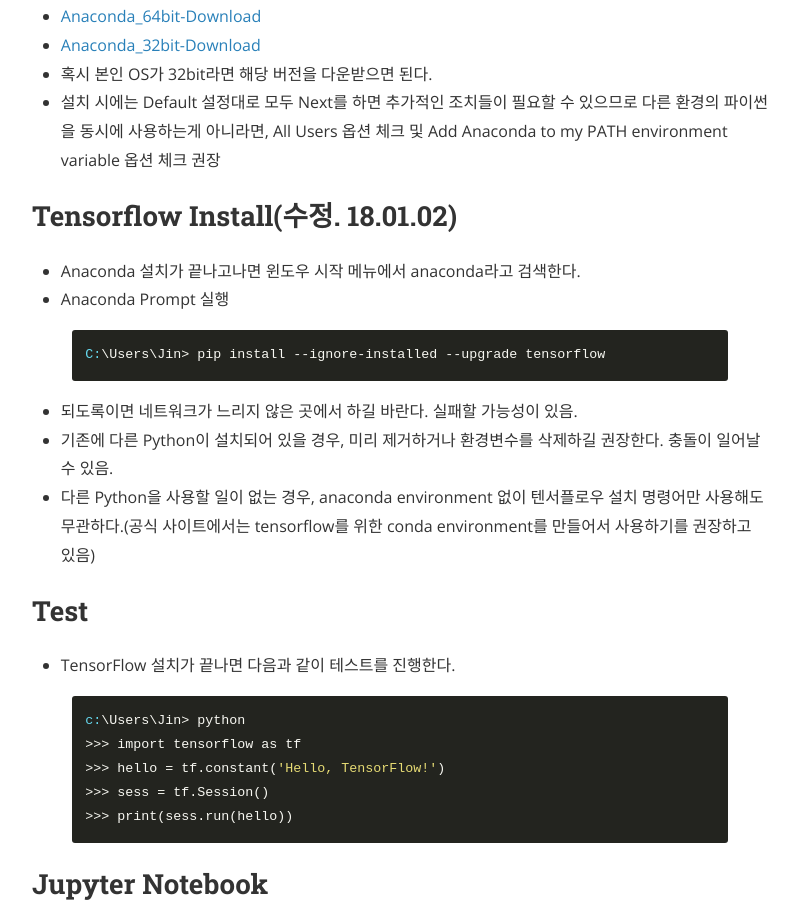
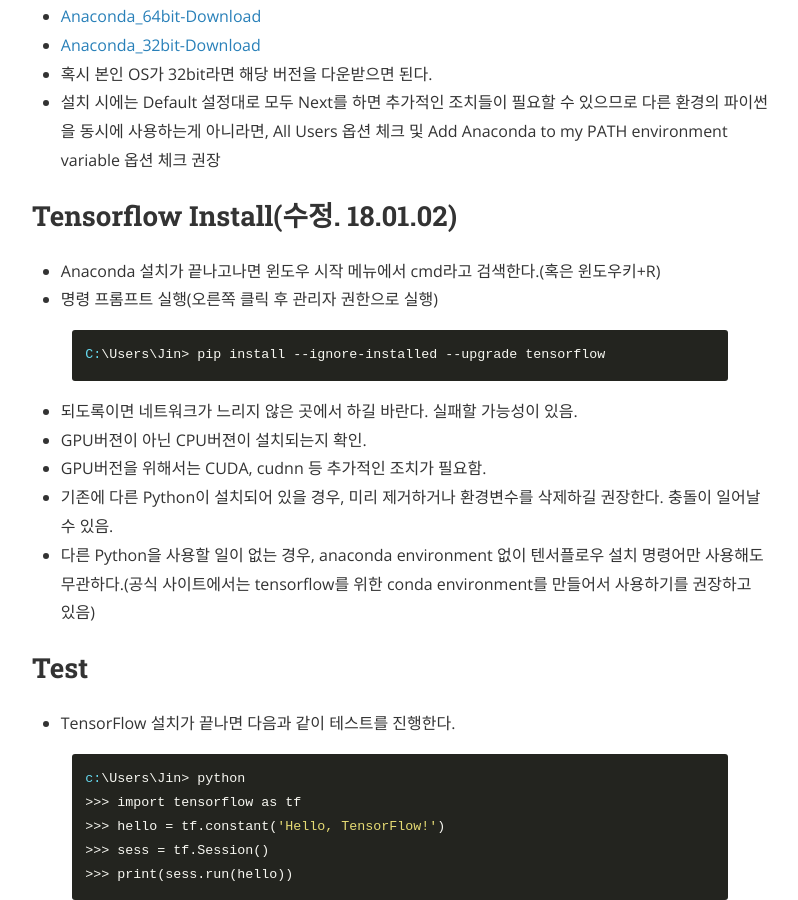
Before and after one commit to Yangyangii/Yangyangii.github.io, a Jekyll site: the page built from _posts/2017-12-28-Tensorflow-install.markdown, in a window 1280 px wide and 900 px high, scrolled down 780 px. Shown: the whole window, without its empty margins (240-1038 px from the left). Built offline with Jekyll 4.4.1, drawn with Linux system fonts in a browser that asks for light colours; nearby versions of some CDN libraries; comment, search, counter and statistics services are not loaded.

Commit message:
내용 추가

```diff
--- a/_posts/2017-12-28-Tensorflow-install.markdown
+++ b/_posts/2017-12-28-Tensorflow-install.markdown
@@ -21,12 +21,14 @@
 
 
 ## Tensorflow Install(수정. 18.01.02)
-+	Anaconda 설치가 끝나고나면 윈도우 시작 메뉴에서 anaconda라고 검색한다.
-+	Anaconda Prompt 실행
++	Anaconda 설치가 끝나고나면 윈도우 시작 메뉴에서 cmd라고 검색한다.(혹은 윈도우키+R)
++	명령 프롬프트 실행(오른쪽 클릭 후 관리자 권한으로 실행)
 {% highlight ruby %}
 C:\Users\Jin> pip install --ignore-installed --upgrade tensorflow
 {% endhighlight %}
 +	되도록이면 네트워크가 느리지 않은 곳에서 하길 바란다. 실패할 가능성이 있음.
++	GPU버젼이 아닌 CPU버젼이 설치되는지 확인.
++	GPU버전을 위해서는 CUDA, cudnn 등 추가적인 조치가 필요함.
 +	기존에 다른 Python이 설치되어 있을 경우, 미리 제거하거나 환경변수를 삭제하길 권장한다. 충돌이 일어날 수 있음.
 +	다른 Python을 사용할 일이 없는 경우, anaconda environment 없이 텐서플로우 설치 명령어만 사용해도 무관하다.(공식 사이트에서는 tensorflow를 위한 conda environment를 만들어서 사용하기를 권장하고 있음)
 
```
